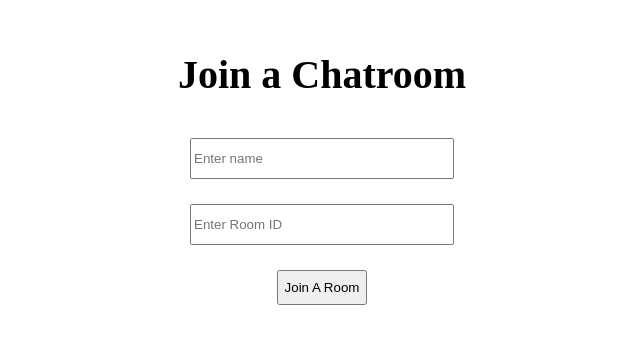
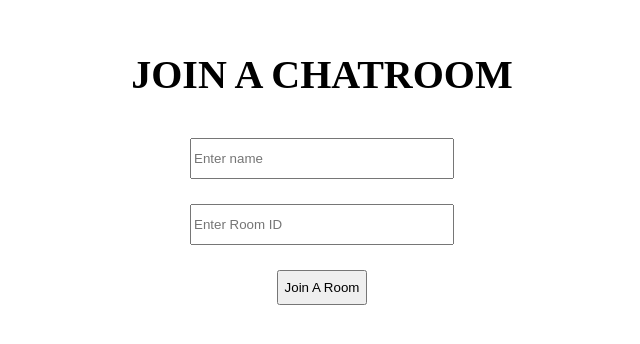
Before and after one commit to kyledeguzmanx/fDev-webApp-Socket, a React (Create React App) app in the folder client/: page / in a window 1280 px wide. Shown: the part 242-586 px from the top of the page, without its empty margins (318-958 px from the left). Built offline with nearby package versions, Linux system fonts and the light colour scheme; no server answers.

Commit message:
uppercase heading

```diff
--- a/client/public/styles.css
+++ b/client/public/styles.css
@@ -22,6 +22,7 @@ body #root .App .joinChat {
 
 body #root .App .joinChat h3 {
   font-size: 40px;
+  text-transform: uppercase;
 }
 
 body #root .App .joinChat input {
--- a/client/public/styles.scss
+++ b/client/public/styles.scss
@@ -14,6 +14,7 @@ body #root .App{
 
         h3{
             font-size: 40px;
+            text-transform: uppercase;
         }
 
         input{
```
Also changed, not shown: 1 other file (tests, documents, lock files or other folders).
